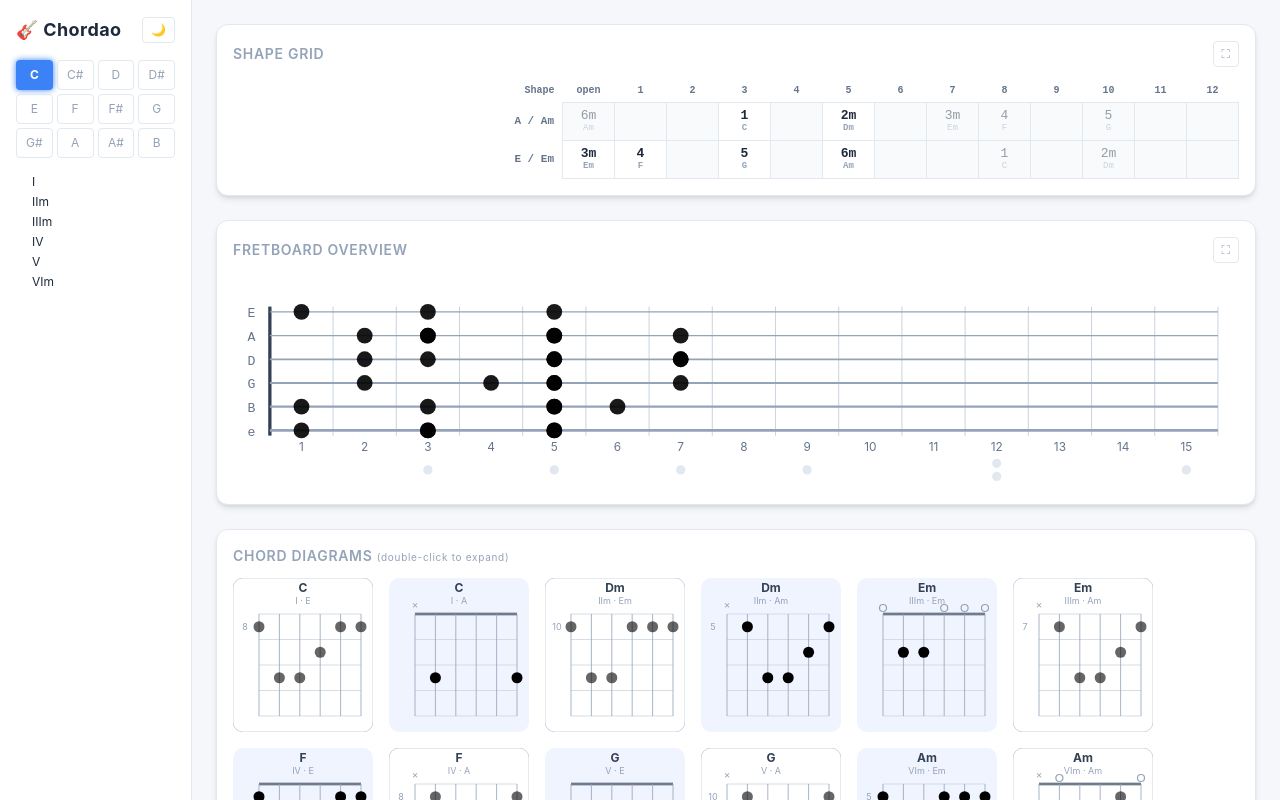
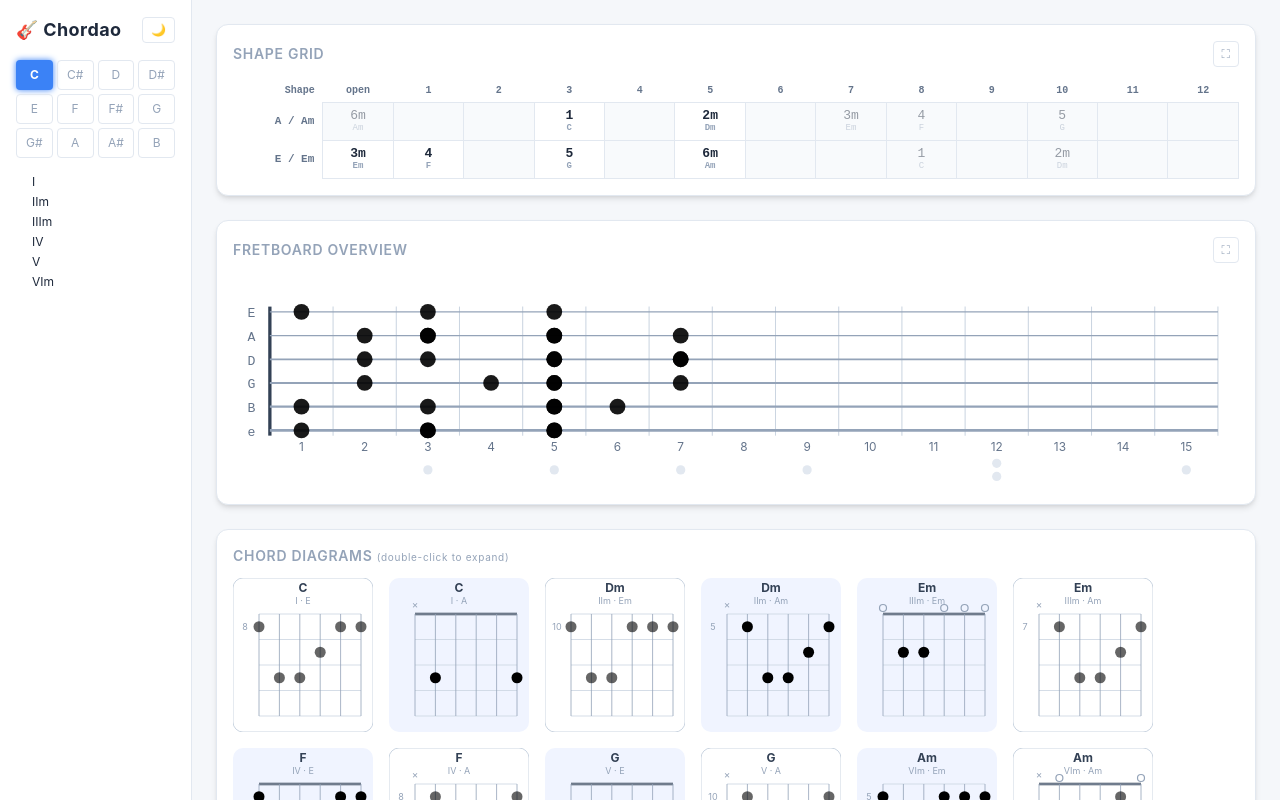
Before and after one commit to W-Mai/chordao, a React (Vite) app: page / in a window 1280 px wide. Shown: the top 800 px of the page. Built offline with nearby package versions, Linux system fonts and the light colour scheme.

Commit message:
fix: shape grid fills available width, scrolls when below min-width

```diff
--- a/src/ShapeGrid.tsx
+++ b/src/ShapeGrid.tsx
@@ -48,7 +48,7 @@ export function ShapeGrid({ voicings, optimal, light = false, totalFrets = 12 }:
           <tr>
             <th style={{ padding: '4px 8px', textAlign: 'right', color: labelColor, fontSize: 10 }}>Shape</th>
             {Array.from({ length: totalFrets + 1 }, (_, f) => (
-              <th key={f} style={{ width: 52, minWidth: 52, textAlign: 'center', color: labelColor, fontSize: 10, padding: 3 }}>
+              <th key={f} style={{ minWidth: 44, textAlign: 'center', color: labelColor, fontSize: 10, padding: 3 }}>
                 {f === 0 ? 'open' : f}
               </th>
             ))}
@@ -62,7 +62,7 @@ export function ShapeGrid({ voicings, optimal, light = false, totalFrets = 12 }:
               </td>
               {grid[ri].map((cell, fret) => (
                 <td key={fret} style={{
-                  width: 52, height: 38, textAlign: 'center', verticalAlign: 'middle',
+                  minWidth: 44, height: 38, textAlign: 'center', verticalAlign: 'middle',
                   border: `1px solid ${border}`,
                   background: cell?.isOptimal ? `color-mix(in srgb, ${DEGREE_COLORS[cell.degree]} 15%, ${cellBg})` : cellBg,
                   transition: 'background 0.2s',
```
